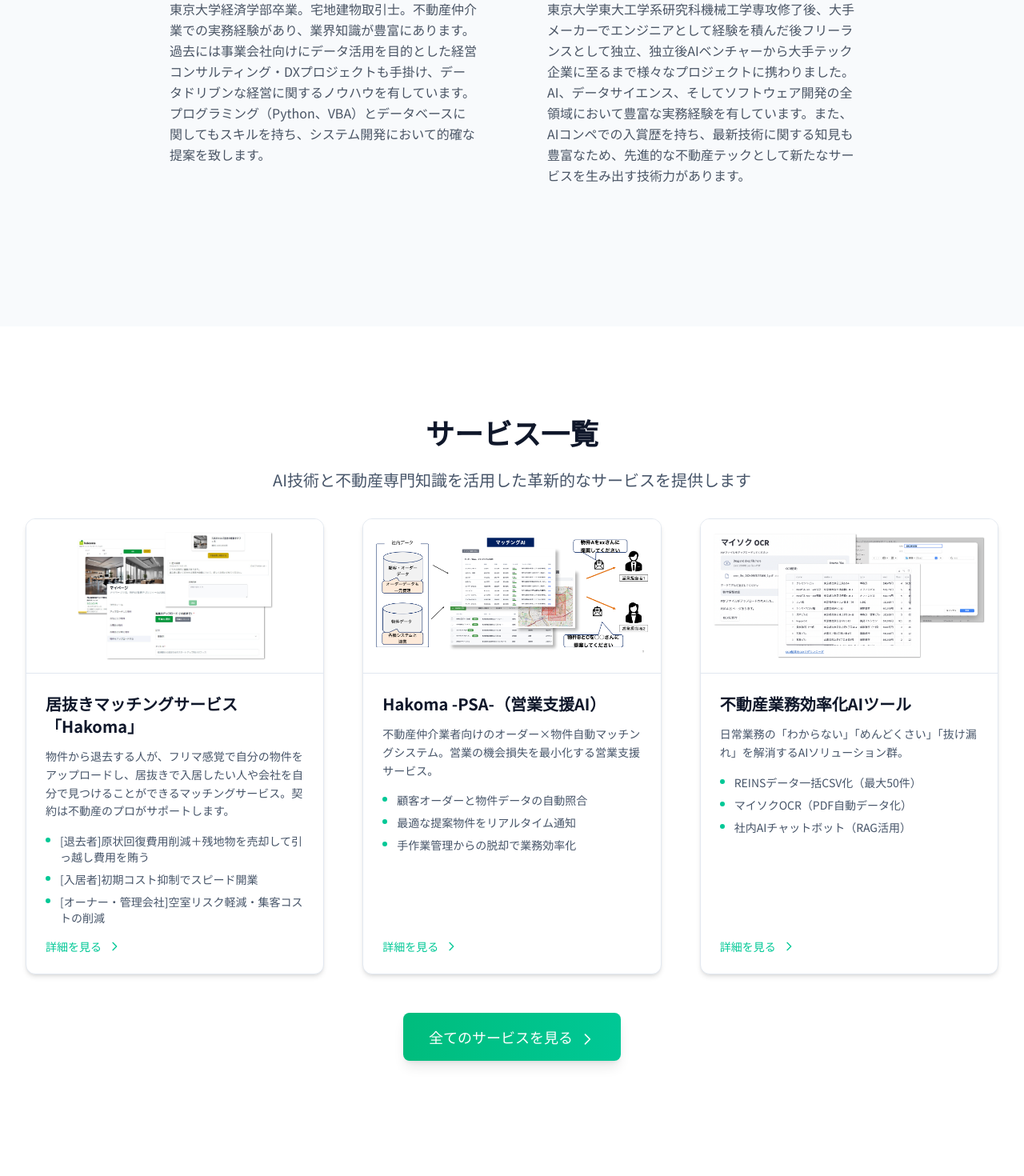
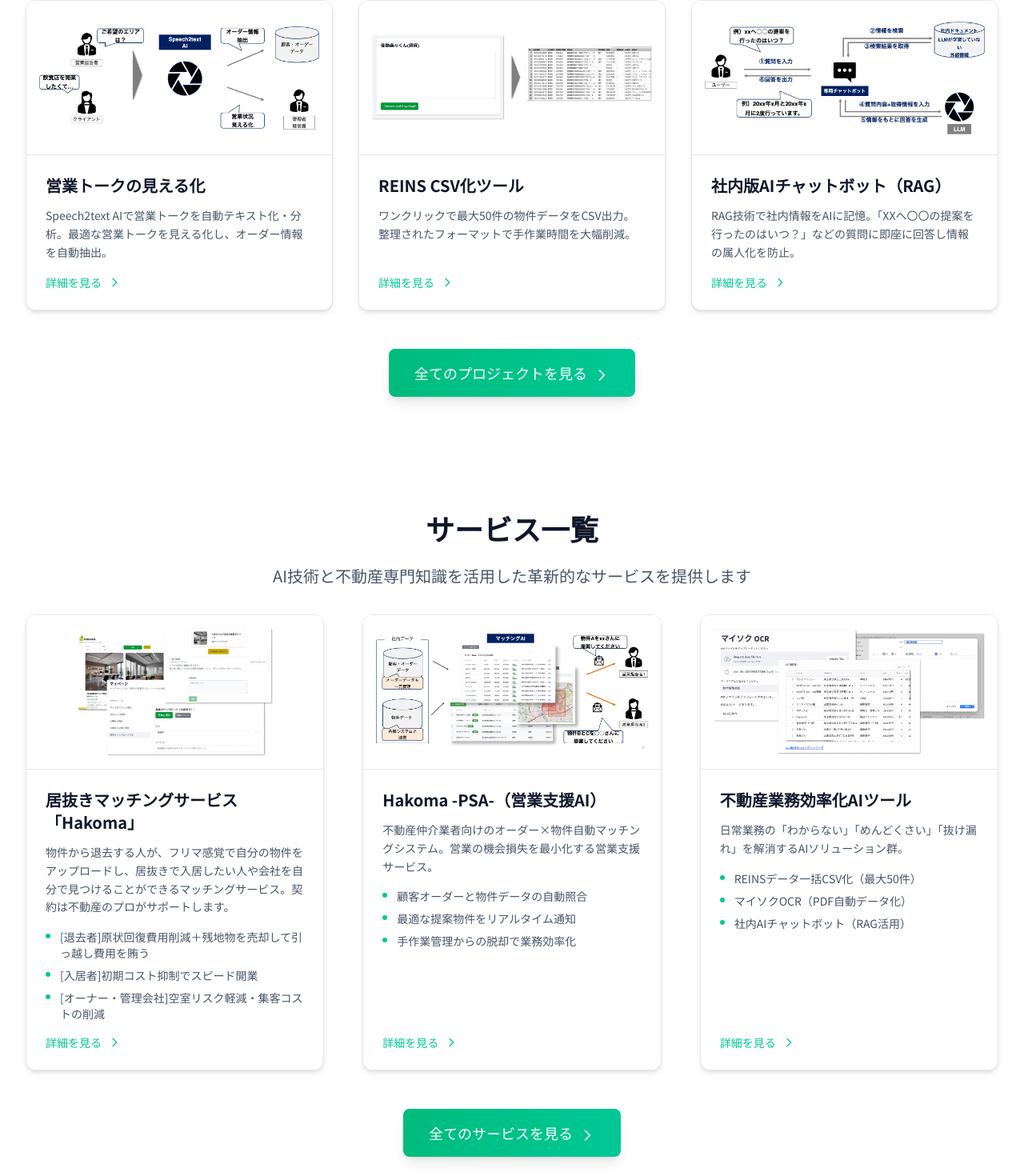
Before and after one commit to realable-Inc/realable-hp, a Next.js app: page / in a window 1280 px wide. Shown: the part 2860-4330 px from the top of the page at 80% size. Built offline with nearby package versions, Linux system fonts and the light colour scheme.

Commit message:
プロジェクト一覧・サービス一覧のカードに課題解決の文言を移動

```diff
--- a/src/app/page.tsx
+++ b/src/app/page.tsx
@@ -14,13 +14,13 @@ export default function Home() {
           <VennDiagram />
         </div>
       </section>
+      <ProjectsSection />
+      <ServicesSection showHeader={false} />
       <section className="py-20 lg:py-28 bg-slate-50">
         <div className="container max-w-7xl mx-auto px-6 lg:px-8">
           <Founders />
         </div>
       </section>
-      <ServicesSection showHeader={false} />
-      <ProjectsSection />
       <RealEstateSection />
     </>
   );
```
